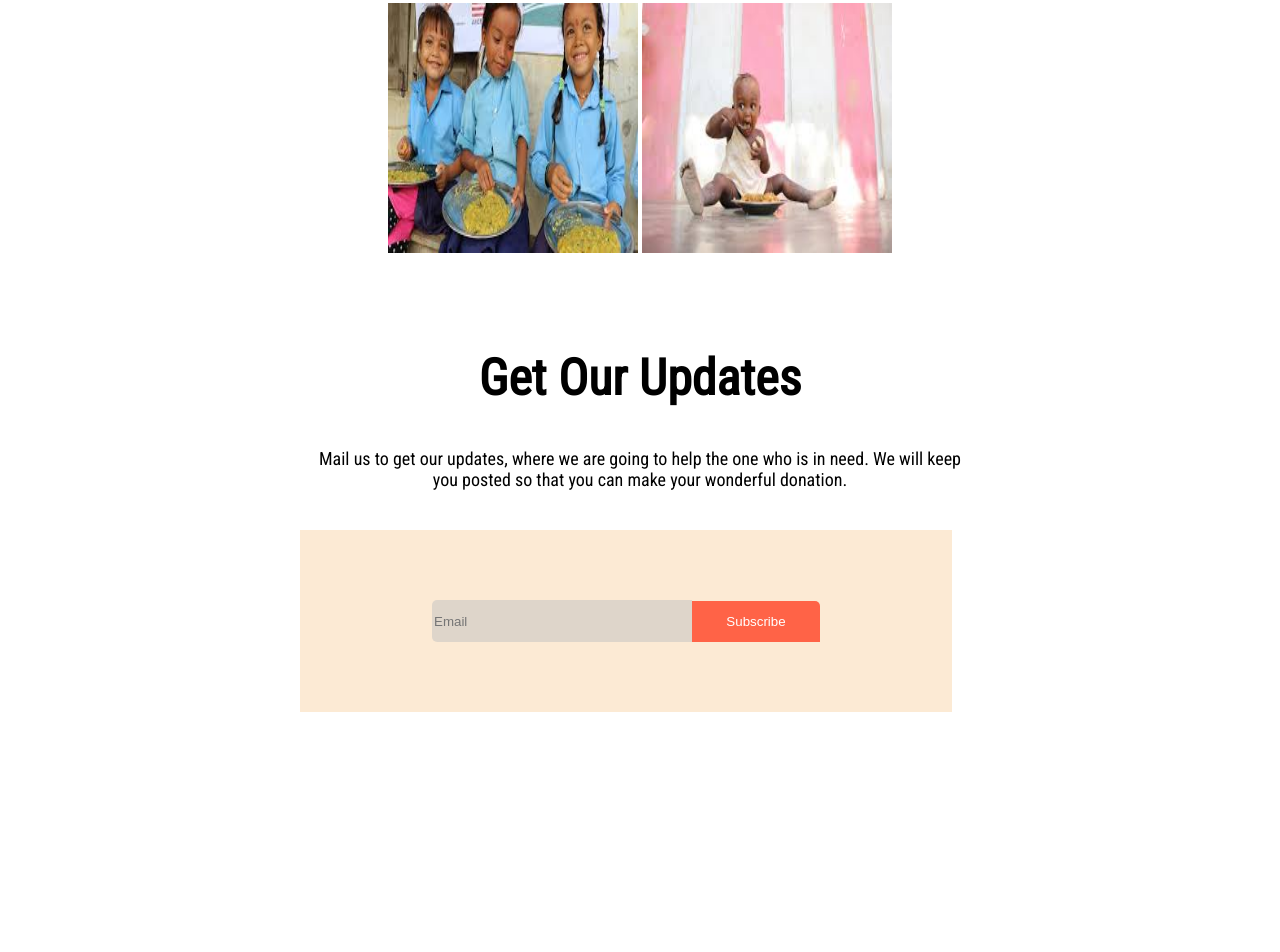
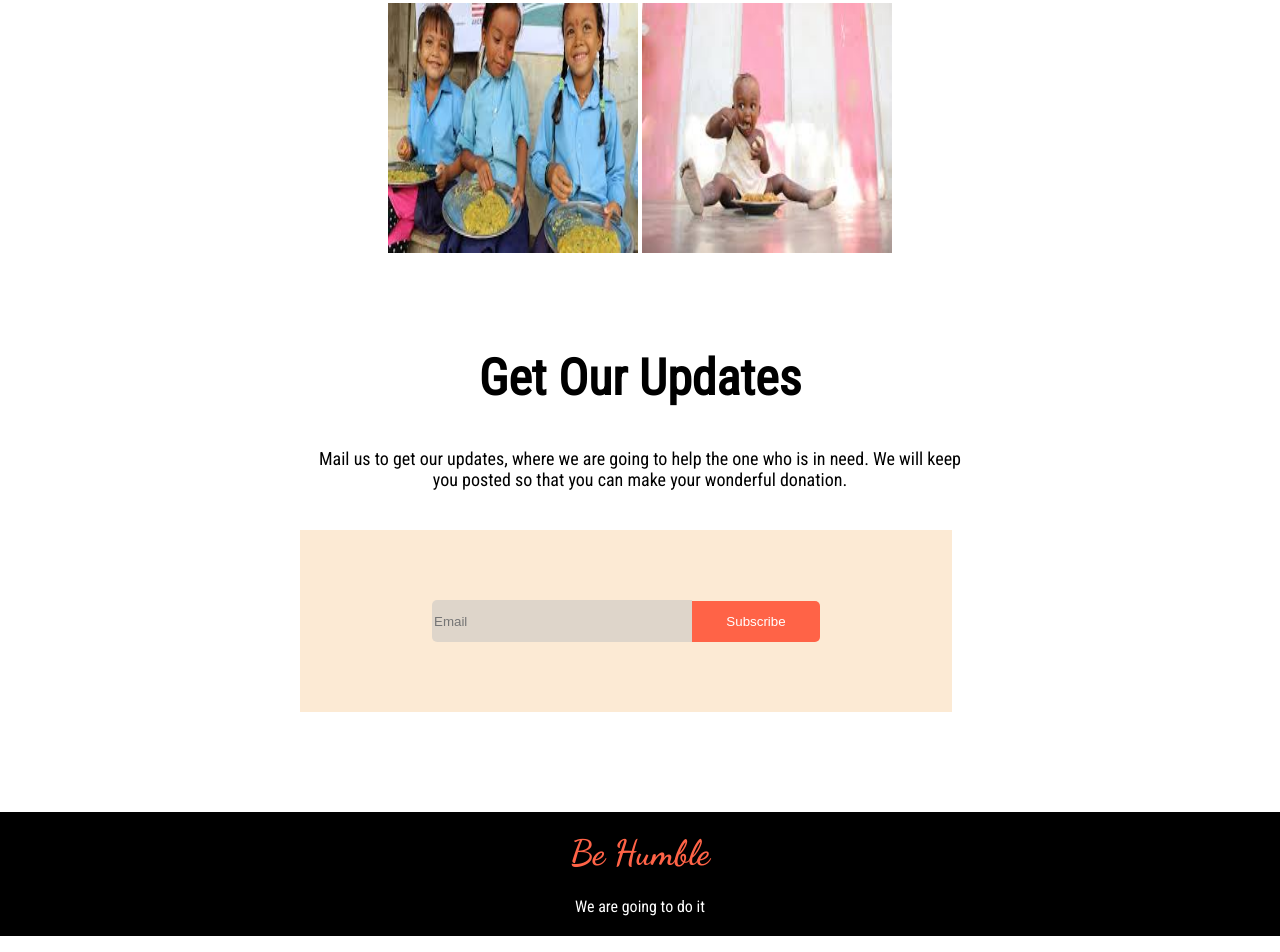
Before and after one commit to Shamsur-Rahaman/donate-today, a plain HTML site: page index.html in a window 1280 px wide. Shown: the part 2029-2981 px from the top of the page. Before the commit the page ends 2841 px from the top, so only its background shows below. Drawn offline with Linux system fonts and the light colour scheme.

Commit message:
last update

```diff
--- a/index.html
+++ b/index.html
@@ -8,6 +8,10 @@
     <link rel="preconnect" href="https://fonts.googleapis.com">
     <link rel="preconnect" href="https://fonts.gstatic.com" crossorigin>
     <link href="https://fonts.googleapis.com/css2?family=Roboto+Condensed&display=swap" rel="stylesheet">
+    <link rel="preconnect" href="https://fonts.googleapis.com">
+    <link rel="preconnect" href="https://fonts.gstatic.com" crossorigin>
+    <link href="https://fonts.googleapis.com/css2?family=Dancing+Script:wght@700&family=Roboto+Condensed&display=swap"
+        rel="stylesheet">
     <link rel="stylesheet" href="style.css">
     <title>Donate today</title>
 </head>
@@ -99,6 +103,10 @@
 
         </div>
     </section>
+    <footer>
+        <h1>Be Humble</h1>
+        <p>We are going to do it</p>
+    </footer>
 </body>
 
 </html>
--- a/style.css
+++ b/style.css
@@ -200,5 +200,27 @@ body {
     background-color: tomato;
     color: white;
     border-style: none;
-    border-radius: 0px 5px 0px 0px;
+    border-radius: 0px 5px 5px 0px;
 }
+
+footer {
+    background-color: black;
+    width: 100%;
+    height: auto;
+    margin: 0;
+    padding: 0;
+    text-align: center;
+}
+
+footer h1 {
+    color: tomato;
+    padding-top: 20px;
+    font-size: 35px;
+    font-family: 'Dancing Script', cursive;
+
+}
+
+footer p {
+    color: white;
+    padding-bottom: 20px;
+}
```
